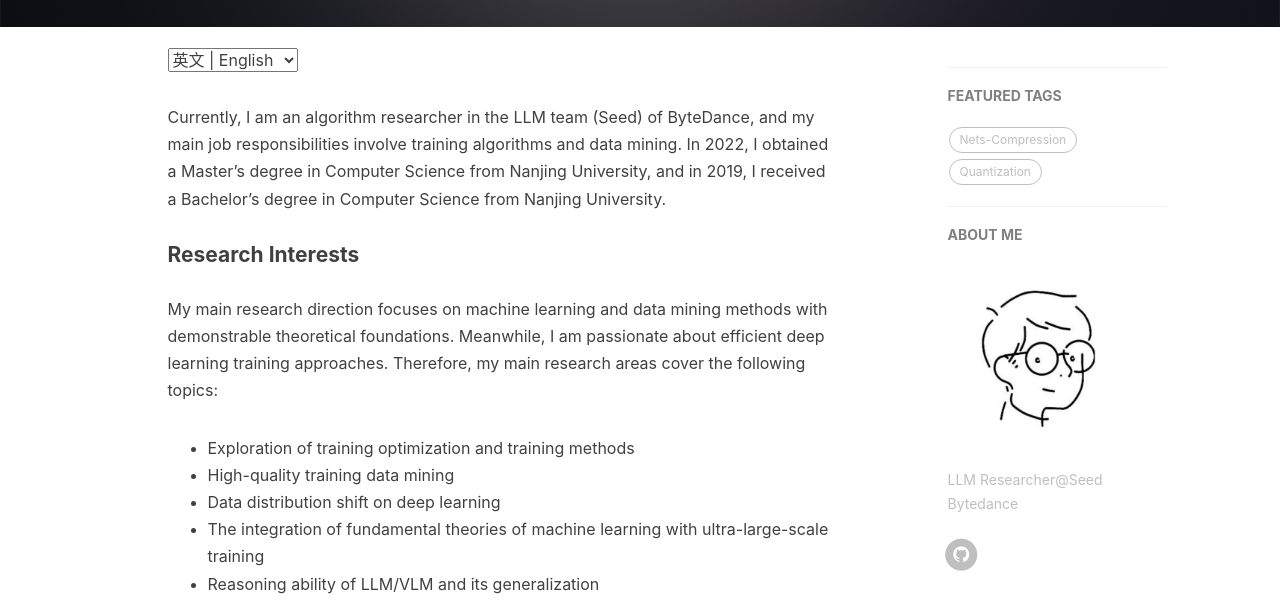
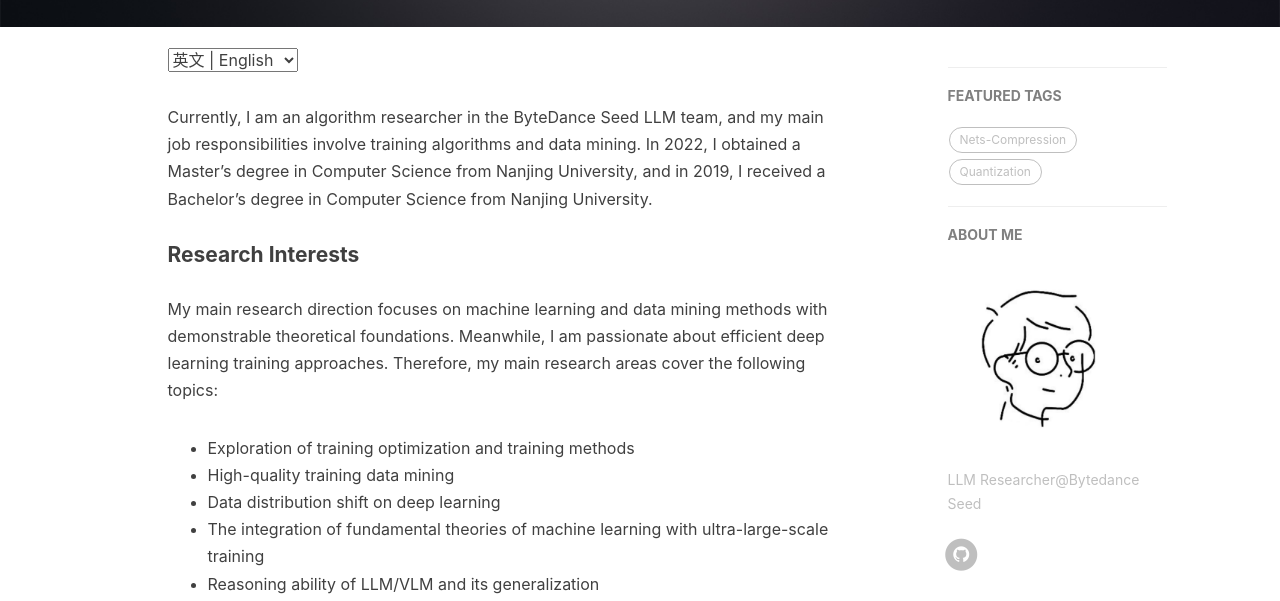
Before and after one commit to EnzoDuan/EnzoDuan.github.io, a Jekyll site: the page built from index.html, in a window 1280 px wide. Shown: the part 391-992 px from the top of the page. Built offline with Jekyll 4.4.1, drawn with Linux system fonts in a browser that asks for light colours; nearby versions of some CDN libraries; the list of posts is cut into pages by our own code; comment, search, counter and statistics services are not loaded.

Commit message:
minor change

```diff
--- a/_config.yml
+++ b/_config.yml
@@ -71,7 +71,7 @@ kramdown:
 
 # Sidebar settings
 sidebar: true                           # whether or not using Sidebar.
-sidebar-about-description: "LLM Researcher@Seed Bytedance"
+sidebar-about-description: "LLM Researcher@Bytedance Seed"
 sidebar-avatar: /img/avatar.jpg      # use absolute URL, seeing it's used in both `/` and `/about/`
 
 
--- a/_includes/about/en.md
+++ b/_includes/about/en.md
@@ -1,4 +1,4 @@
-Currently, I am an algorithm researcher in the LLM team (Seed) of ByteDance, and my main job responsibilities involve training algorithms and data mining. In 2022, I obtained a Master's degree in Computer Science from Nanjing University, and in 2019, I received a Bachelor's degree in Computer Science from Nanjing University.
+Currently, I am an algorithm researcher in the ByteDance Seed LLM team, and my main job responsibilities involve training algorithms and data mining. In 2022, I obtained a Master's degree in Computer Science from Nanjing University, and in 2019, I received a Bachelor's degree in Computer Science from Nanjing University.
 
 
 #### Research Interests
```
